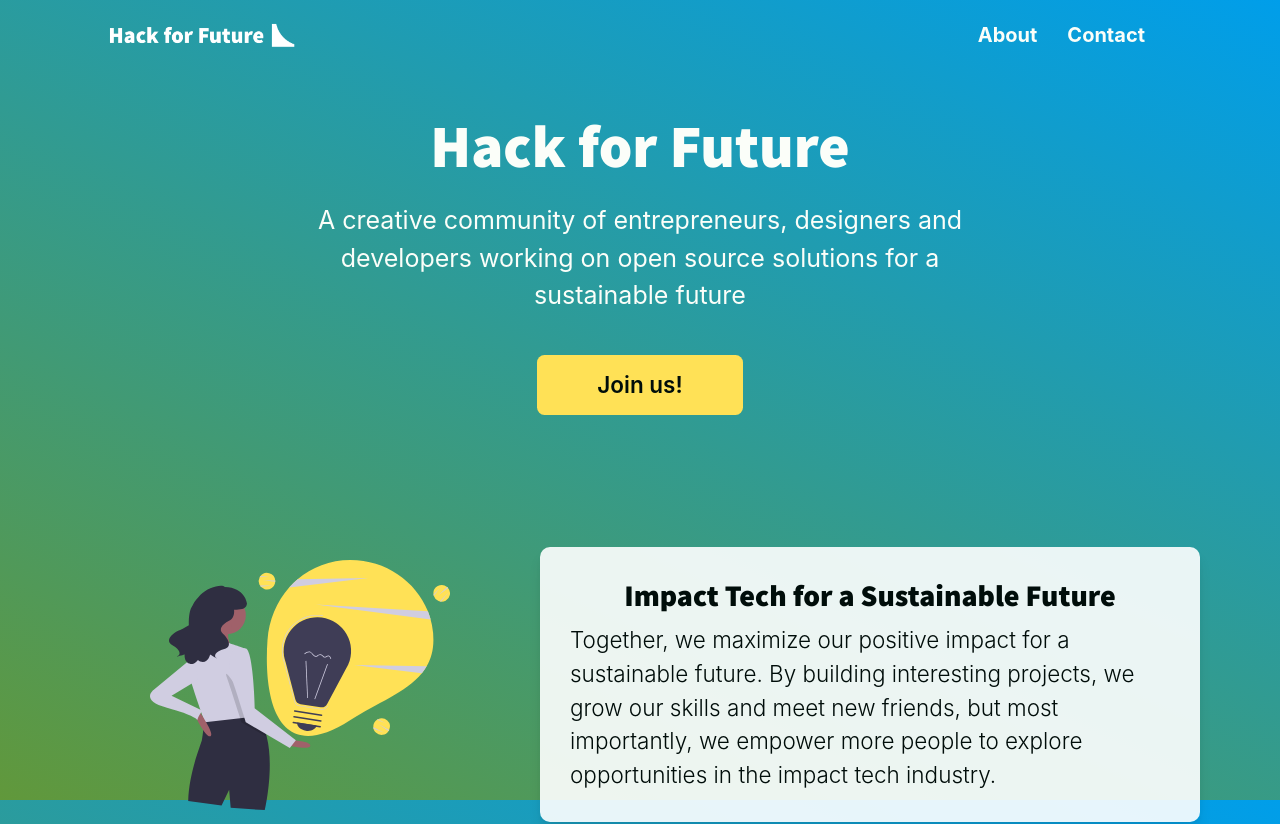
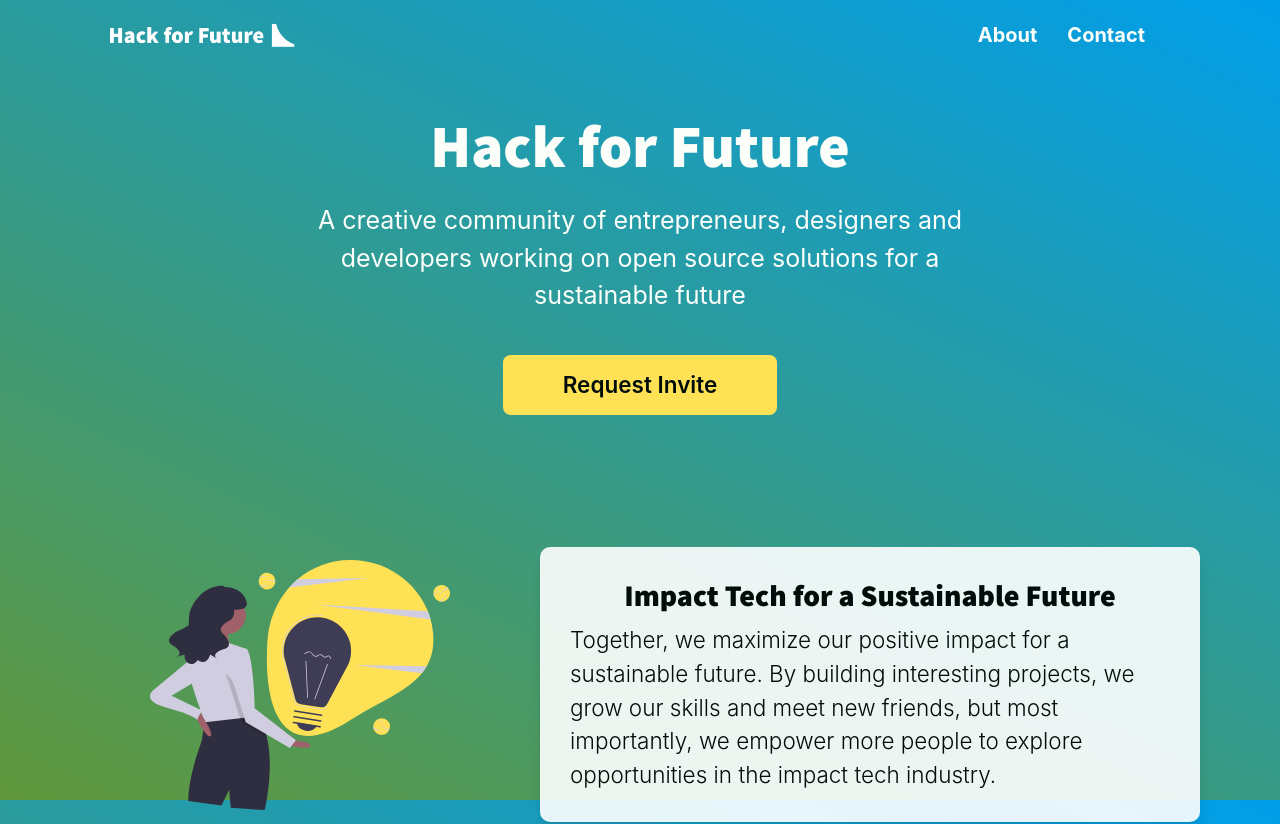
Before and after one commit to Greenheart/hackforfuture.org, a Next.js app: page / in a window 1280 px wide. Shown: the top 824 px of the page. Built offline with nearby package versions, Linux system fonts and the light colour scheme.

Commit message:
Improve CTA

```diff
--- a/components/PrimaryCTA.tsx
+++ b/components/PrimaryCTA.tsx
@@ -16,7 +16,7 @@ const PrimaryCTA: FC<ButtonProps> = ({ ...props }) => (
             w={['100%', 'unset']}
             {...props}
         >
-            Join us!
+            Request Invite
         </Button>
     </NextLink>
 )
```
